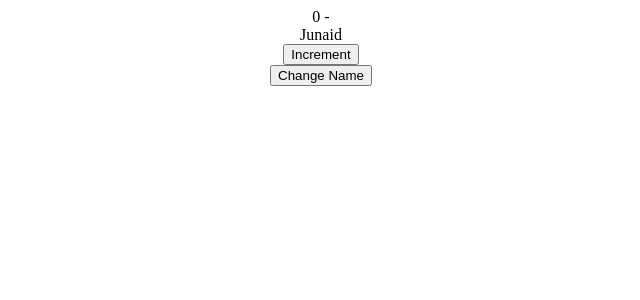
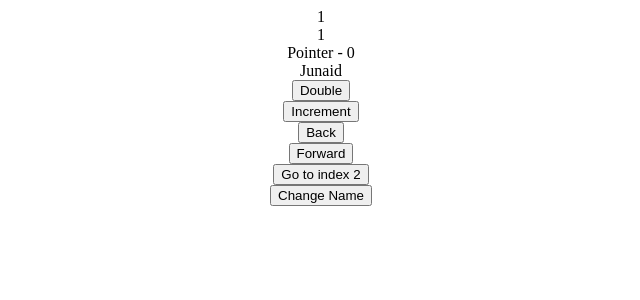
Before and after one commit to JunaidSikander/Custom-Hooks, a React (Create React App) app: page / in a window 1280 px wide. Shown: the top 300 px of the page, without its empty margins (319-959 px from the left). Built offline with nearby package versions, Linux system fonts and the light colour scheme.

Commit message:
:sparkles: [ADD] useStateWithHistory Hook

```diff
--- a/src/App.js
+++ b/src/App.js
@@ -1,7 +1,7 @@
 import {
     ArrayComponent,
     DebounceComponent,
-    LocalStorageHook, PreviousComponent,
+    LocalStorageHook, PreviousComponent, StateWithHistoryComponent,
     TimeoutComponent,
     ToggleComponent,
     UpdateEffectComponent,
@@ -18,7 +18,8 @@
             {/*<DebounceComponent/>*/}
             {/*<UpdateEffectComponent/>*/}
             {/*<ArrayComponent/>*/}
-            <PreviousComponent/>
+            {/*<PreviousComponent/>*/}
+            <StateWithHistoryComponent/>
         </div>
     );
 }
--- /dev/null
+++ b/src/components/StateWithHistoryComponent.js
@@ -0,0 +1,21 @@
+import React, {Fragment, useState} from 'react'
+import {useStateWithHistory} from "hooks";
+
+const StateWithHistoryComponent = () => {
+    const [count, setCount, {go, back, forward, history, pointer}] = useStateWithHistory(1);
+    const [name, setName] = useState('Junaid');
+    return (<Fragment>
+        <div> {count} </div>
+        <div> {history.join(', ')} </div>
+        <div> Pointer - {pointer}</div>
+        <div> {name}</div>
+        <button onClick={() => setCount(currentCount => currentCount * 2)}>Double</button>
+        <button onClick={() => setCount(currentCount => currentCount + 1)}>Increment</button>
+        <button onClick={back}>Back</button>
+        <button onClick={forward}>Forward</button>
+        <button onClick={() => go(2)}>Go to index 2</button>
+        <button onClick={() => setName('Sikander')}>Change Name</button>
+    </Fragment>)
+};
+
+export default StateWithHistoryComponent;
--- a/src/components/index.js
+++ b/src/components/index.js
@@ -5,6 +5,7 @@
 import DebounceComponent from "components/DebounceComponent";
 import PreviousComponent from "components/PreviousComponent";
 import UpdateEffectComponent from "components/UpdateEffectComponent";
+import StateWithHistoryComponent from "components/StateWithHistoryComponent";
 
 
 export {
@@ -14,5 +15,6 @@
     TimeoutComponent,
     DebounceComponent,
     PreviousComponent,
-    UpdateEffectComponent
+    UpdateEffectComponent,
+    StateWithHistoryComponent
 }
--- a/src/hooks/index.js
+++ b/src/hooks/index.js
@@ -6,6 +6,7 @@
 import useLocalStorage from "hooks/useLocalStorage";
 import useUpdateLogger from "hooks/useUpdateLogger";
 import useUpdateEffect from "hooks/useUpdateEffect";
+import useStateWithHistory from "hooks/useStateWithHistory";
 
 
 export {
@@ -14,7 +15,8 @@
     useTimeout,
     useDebounce,
     usePrevious,
+    useLocalStorage,
     useUpdateLogger,
     useUpdateEffect,
-    useLocalStorage,
+    useStateWithHistory
 }
--- /dev/null
+++ b/src/hooks/useStateWithHistory.js
@@ -0,0 +1,62 @@
+import {useCallback, useRef, useState} from "react";
+
+const useStateWithHistory = (defaultValue, {capacity = 10} = {}) => {
+    const [value, setValue] = useState(defaultValue);
+    const historyRef = useRef([value]);
+    const pointerRef = useRef(0);
+
+    const set = useCallback(
+        v => {
+            const resolvedValue = typeof v === 'function' ? v(value) : v;
+
+            if (historyRef.current[pointerRef.current] !== resolvedValue) {
+                /*Delete All the state which are no longer need*/
+                if (pointerRef.current < historyRef.current.length - 1) {
+                    historyRef.current.splice(pointerRef.current + 1);
+                }
+
+                historyRef.current.push(resolvedValue);
+
+                /*Check if beyond the capacity then from the value at the first position*/
+                while (historyRef.current.length > capacity) {
+                    historyRef.current.shift();
+                }
+                /*resetting pointer index  to point the correct index*/
+                pointerRef.current = historyRef.current.length - 1;
+            }
+            setValue(resolvedValue)
+        }, [capacity, value]
+    )
+
+    const back = useCallback(() => {
+        if (pointerRef.current <= 0) return;
+        pointerRef.current--;
+        setValue(historyRef.current[pointerRef.current])
+    }, []);
+
+    const forward = useCallback(() => {
+        if (pointerRef.current >= historyRef.current.length - 1) return;
+        pointerRef.current++;
+        setValue(historyRef.current[pointerRef.current]);
+    }, []);
+
+    const go = useCallback(index => {
+        if (index < 0 || index >= historyRef.current.length - 1) return;
+        pointerRef.current = index;
+        setValue(historyRef.current[pointerRef.current])
+    }, []);
+
+    return [
+        value,
+        set,
+        {
+            go,
+            back,
+            forward,
+            history: historyRef.current,
+            pointer: pointerRef.current,
+        }
+    ]
+};
+
+export default useStateWithHistory;
```
